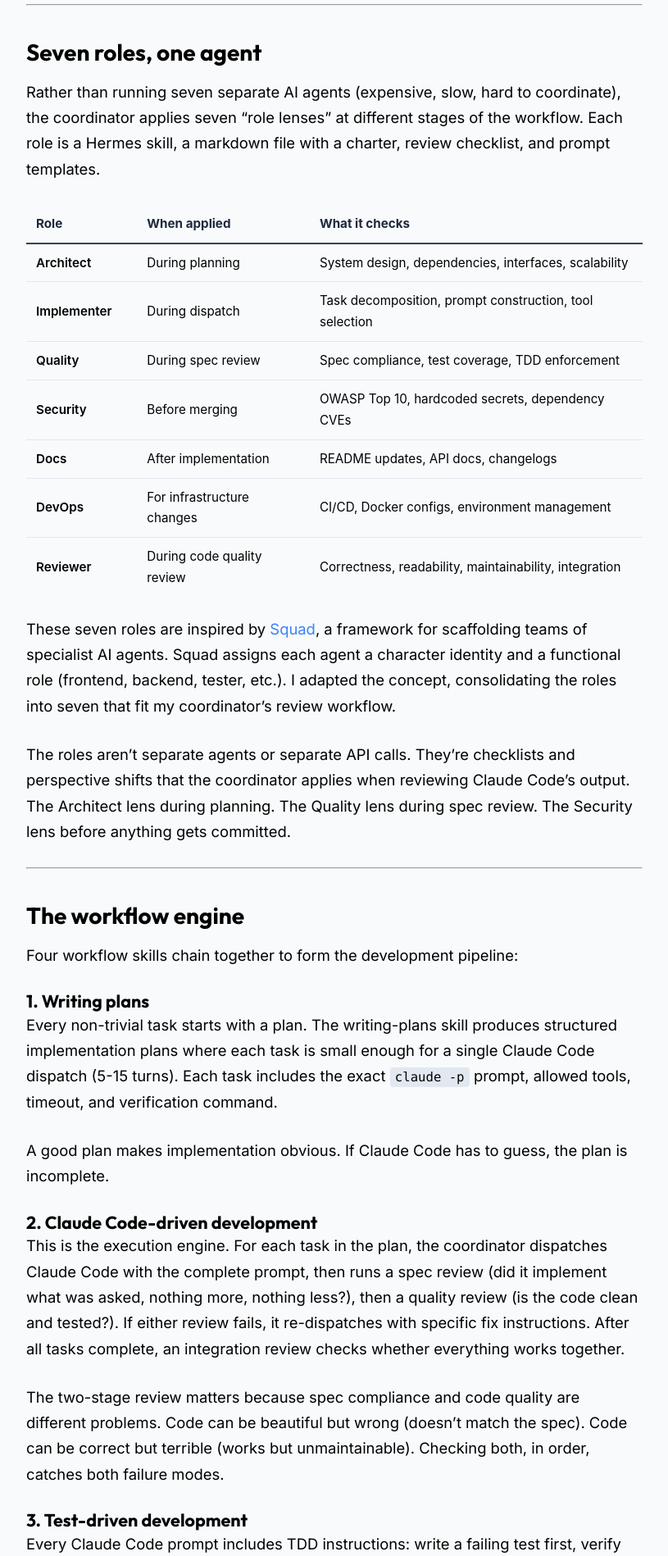
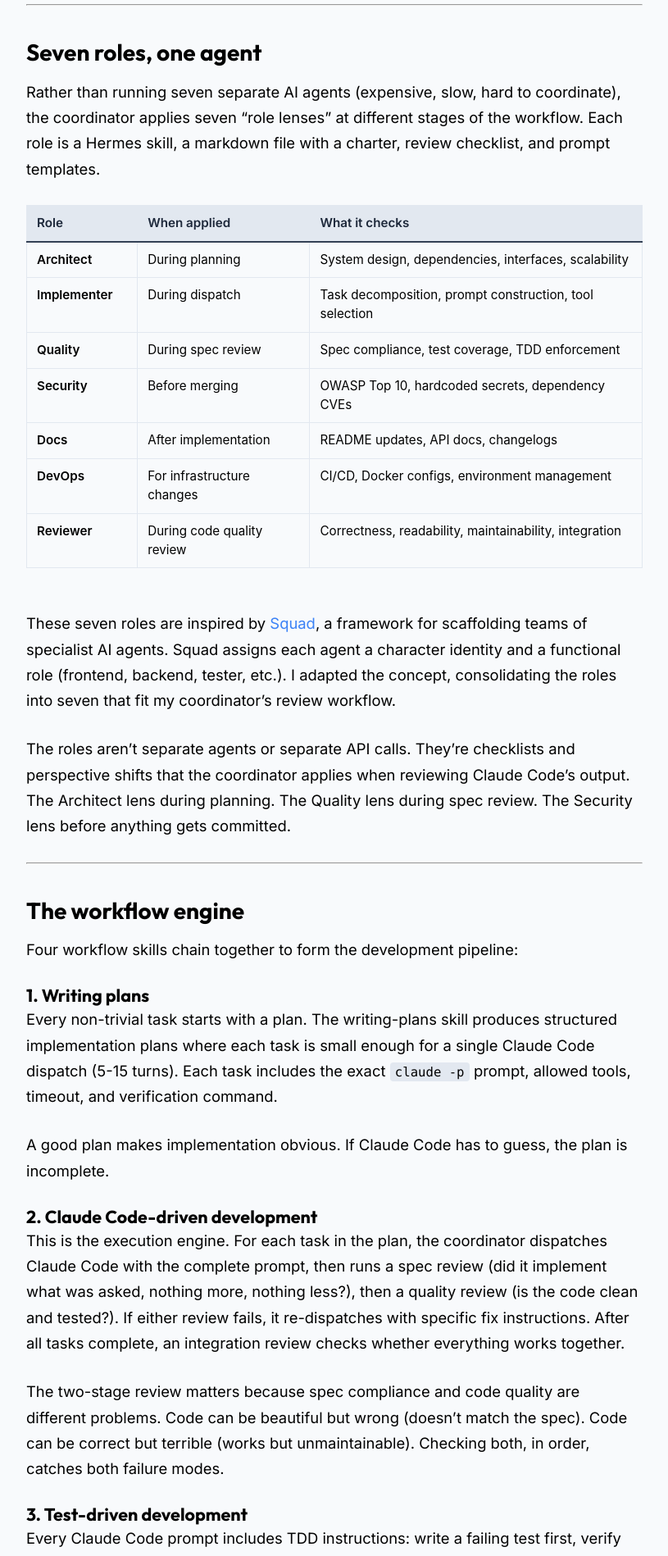
Before and after one commit to joeshirey/joeshirey.github.io, a Jekyll site: the page built from _posts/2026-05-24-always-on-ai-coding-agent.md, in a window 1280 px wide. Shown: the part 3457-5355 px from the top of the page at 82% size, without its empty margins (232-1047 px from the left). Built offline with Jekyll 4.4.1, drawn with Linux system fonts in a browser that asks for light colours.

Commit message:
Add table styling for post content

```diff
--- a/assets/css/main.css
+++ b/assets/css/main.css
@@ -309,6 +309,36 @@ header nav {
     margin: 2rem 0;
 }
 
+.post-content table {
+    width: 100%;
+    border-collapse: collapse;
+    margin-bottom: 1.75rem;
+    font-size: 0.95rem;
+    line-height: 1.5;
+}
+
+.post-content th,
+.post-content td {
+    border: 1px solid var(--border-color);
+    padding: 0.6rem 0.9rem;
+    text-align: left;
+    vertical-align: top;
+}
+
+.post-content th {
+    font-family: 'Inter', sans-serif;
+    font-weight: 600;
+    background-color: var(--border-color);
+}
+
+.post-content tbody tr:nth-child(even) {
+    background-color: rgba(0, 0, 0, 0.03);
+}
+
+[data-theme="dark"] .post-content tbody tr:nth-child(even) {
+    background-color: rgba(255, 255, 255, 0.04);
+}
+
 footer {
     padding: 3rem 0;
     margin-top: 4rem;
```
